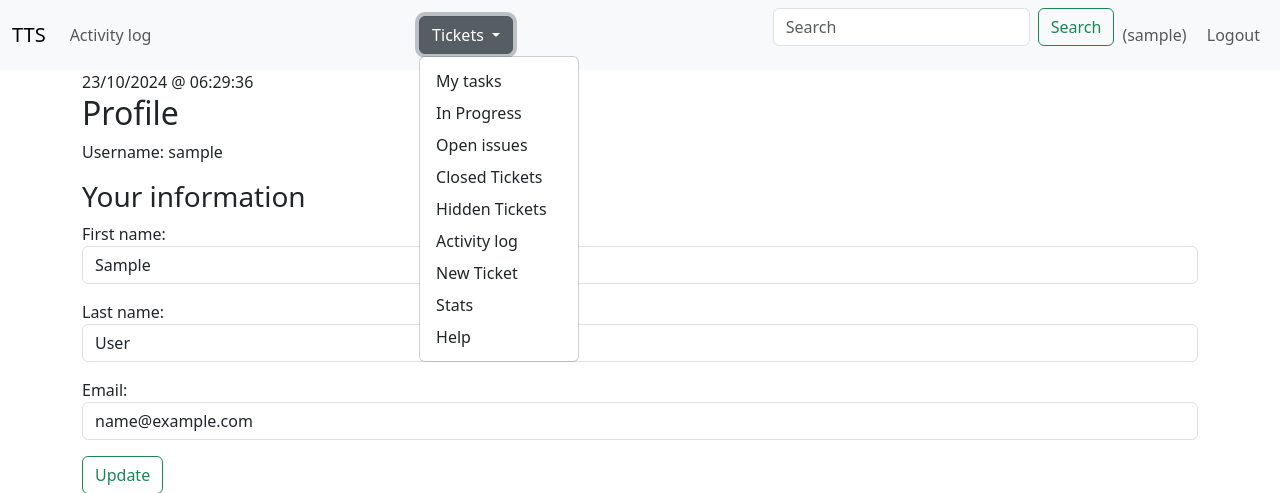
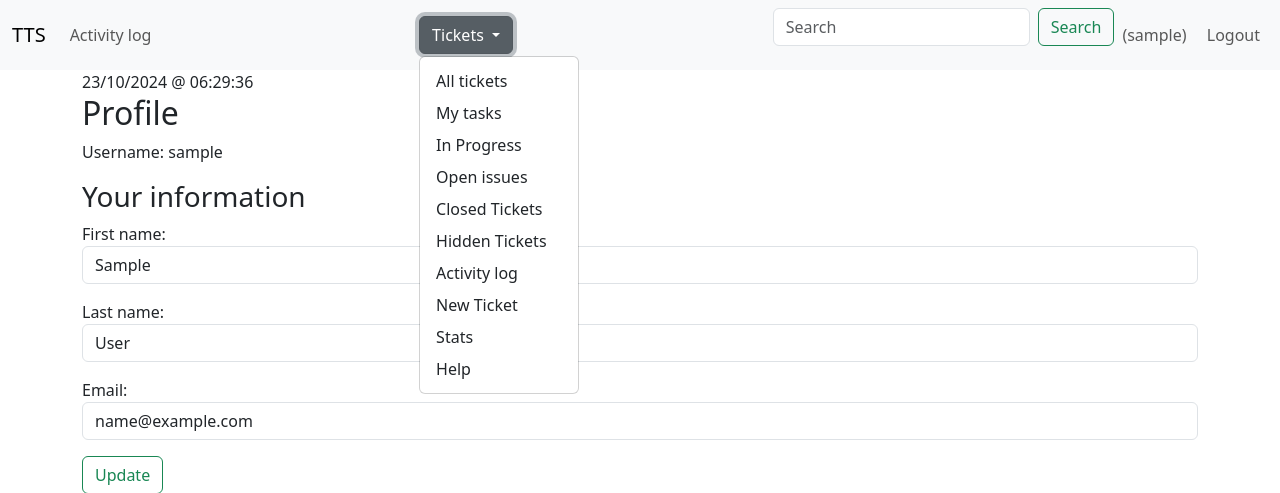
Before and after one commit to meirm/ticket-tracking-system, a Django app: page /accounts/profile/ in a window 1280 px wide, after a click on "Tickets". Shown: the top 493 px of the page. Run offline with Django 5.2, Linux system fonts and the light colour scheme; the visitor is signed in with stand-in values (Sample User, id 1); data that the repository does not hold is empty; some libraries are stand-ins or nearby versions.

Commit message:
Add list all tickets

```diff
--- a/core/templates/navbar.html
+++ b/core/templates/navbar.html
@@ -28,7 +28,7 @@
                     Tickets
                 </button>
                 <ul class="dropdown-menu">
-
+		<li><a class="dropdown-item" href="{% url 'tickets:index' %}">All tickets</a></li>
                 <li><a class="dropdown-item" href="{% url 'tickets:my_tasks' %}">My tasks</a></li>
                 <li><a class="dropdown-item" href="{% url 'tickets:in_progress' %}">In Progress</a></li>
                 <li><a class="dropdown-item" href="{% url 'tickets:list_issues' %}">Open issues</a> <i class="ticket_count notification-tag">0</i></li>
```
